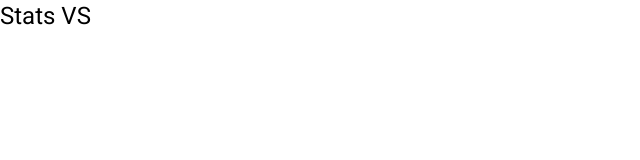
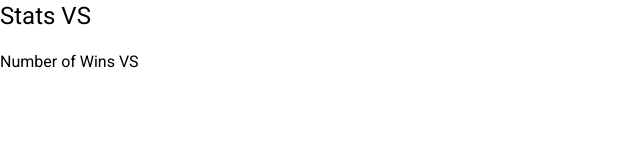
Before and after one commit to 2021-spring-afe-mowe/tca-checkers, an Angular app: page /stats in a window 1280 px wide. Shown: the top 160 px of the page, without its empty margins (0-640 px from the left). Built offline with nearby package versions, Linux system fonts and the light colour scheme.

Commit message:
filter out the games that match player2
get all games vs player2 and display the stats...that is the goal

```diff
--- a/src/app/stats-screen/stats-screen.component.html
+++ b/src/app/stats-screen/stats-screen.component.html
@@ -1 +1,3 @@
 <h1>Stats VS {{ playerTwo }}</h1>
+
+<h3>Number of Wins VS {{ playerTwo }}</h3>
--- a/src/app/stats-screen/stats-screen.component.ts
+++ b/src/app/stats-screen/stats-screen.component.ts
@@ -11,6 +11,12 @@ export class StatsScreenComponent implements OnInit {
   checkerGames: Games[] = [];
   groupByOpponnentName: any;
   shapeForByPlayerStats: any;
+
+  //Variables for Results
+  numberOfWins: number;
+  //numberOfLosses: number;
+  //numberOfDraws: number;
+  //numberOfQuits: number;
 
   constructor(private sharedDataSvc: SharedDataService) { }
 
@@ -41,5 +47,12 @@ export class StatsScreenComponent implements OnInit {
     }));
 
     console.log(shapeForByPlayerStats);
+
+
+    //Use a filter on shapeForByPlayerStats to find player2 name
+        //and get necessary information??????
+    const resultsForGames = shapeForByPlayerStats.filter(x => x.opponentName == this.playerTwo);
+
+    console.log(resultsForGames);
   }
 }
```
